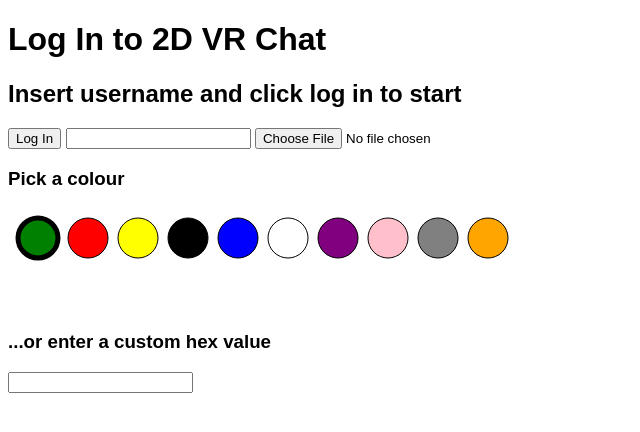
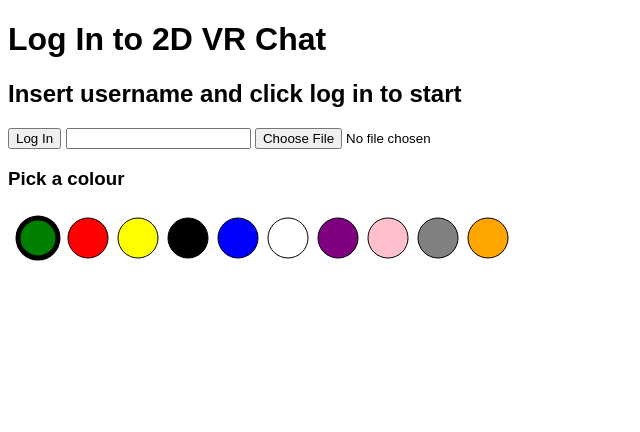
Before and after one commit to Newtoto/NodeJSTest, a website: page index.html in a window 1280 px wide. Shown: the whole page, without its empty margins (0-640 px from the left). Drawn offline with nearby package versions, Linux system fonts and the light colour scheme; no server answers.

Commit message:
Removed custom hex value option

```diff
--- a/client/js/divViewController.js
+++ b/client/js/divViewController.js
@@ -3,11 +3,13 @@
 var loginDiv = document.getElementById("login");
 var gameDiv = document.getElementById("game");
 
+// Show game div, hide login div
 var enableGame = function(){
     gameDiv.setAttribute("style", "display: inline");
     loginDiv.setAttribute("style", "display: none");
 }
 
+// Show login div, hide game div
 var disableGame = function(){
     loginDiv.setAttribute("style", "display: inline");
     gameDiv.setAttribute("style", "display: none");
--- a/index.html
+++ b/index.html
@@ -13,8 +13,6 @@
             <input type='file' accept='image/*' onchange='openFile(event)'><br>
             <h3>Pick a colour</h3>
             <canvas id = "charCreationCanvas" width = 550; height = 100;></canvas>
-            <h3>...or enter a custom hex value</h3>
-            <input id = "playerColour" type="text" maxlength="10"/>
         </div>
         <div id = "game" style="display:none">
             <h1 style = "width: 100%;"> WELCOME TO 2D VR CHAT</h1>
```
